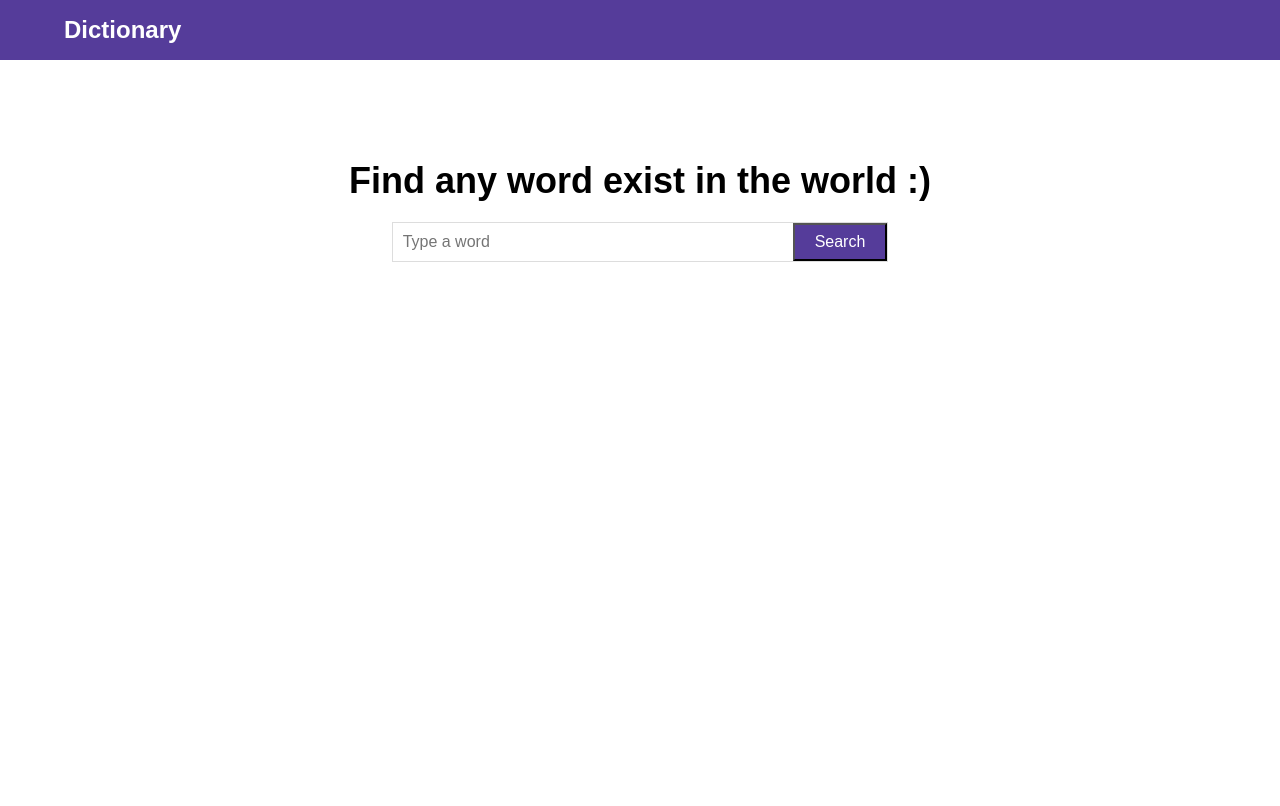
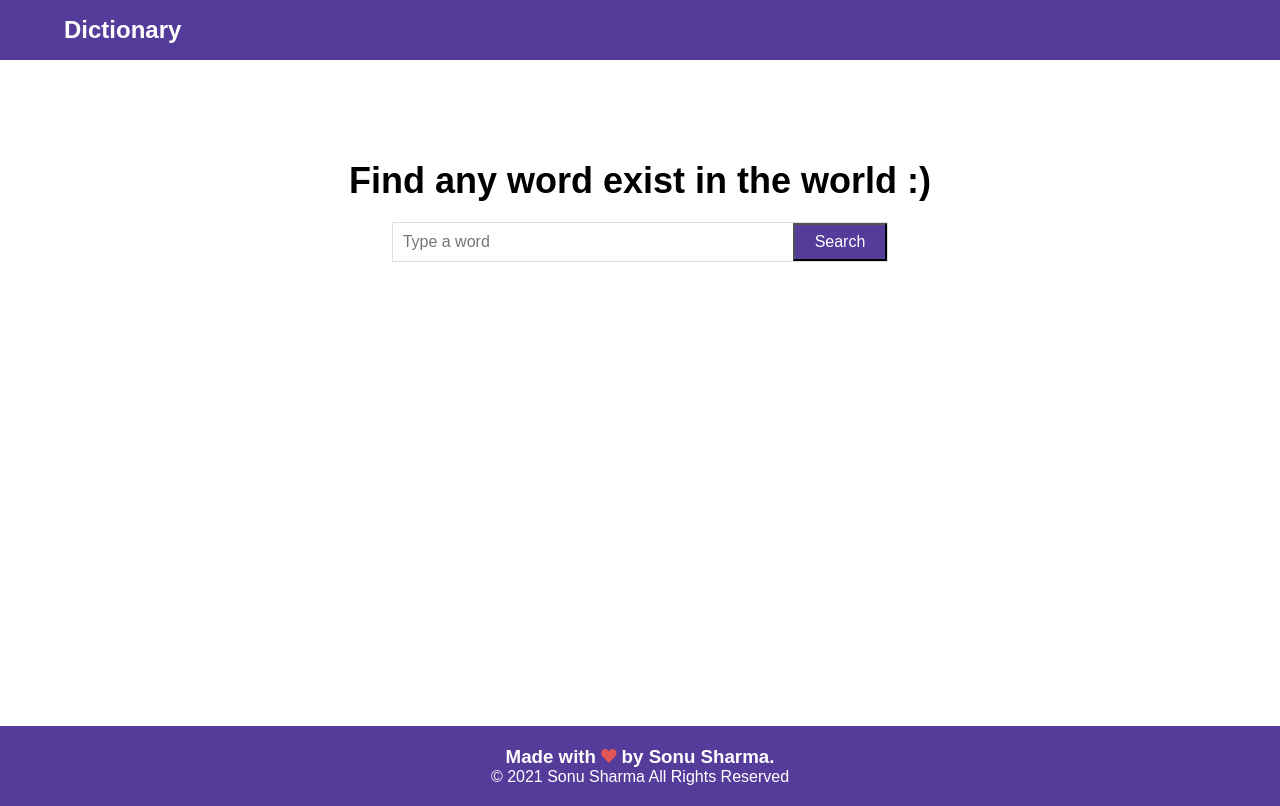
Before and after one commit to sonu28sharma99/Dictionary-Web-Application, a plain HTML site: page index.html in a window 1280 px wide. Drawn offline with nearby package versions, Linux system fonts and the light colour scheme; a web font is replaced by a local one.

Commit message:
footer added

```diff
--- a/index.html
+++ b/index.html
@@ -5,6 +5,7 @@
     <meta charset="UTF-8">
     <meta name="viewport" content="width=device-width, initial-scale=1.0">
     <title>Dictionary app</title>
+    <link rel="stylesheet" type="text/css" href="https://code.ionicframework.com/ionicons/2.0.1/css/ionicons.min.css" />
     <link rel="stylesheet" href="./style.css">
 </head>
 
@@ -24,12 +25,18 @@
             </div>
         </div>
     </section>
+
     <section class="data container">
         <span class="loading">Loading...</span>
         <p class="def"></p>
         <div class="audio"></div>
         <div class="not__found"></div>
     </section>
+
+    <footer>
+        <h3 class="footer-message, center">Made with <i class="icon ion-heart" style="color: #e25555;"></i> by Sonu Sharma.</h3>
+        <p class="center">&#169; 2021 Sonu Sharma All Rights Reserved</p>
+    </footer>
     <script src="./app.js"></script>
 </body>
 
--- a/style.css
+++ b/style.css
@@ -81,3 +81,20 @@ section.data p.def {
 .audio {
   margin-top: 20px;
 }
+
+.footer-message {
+  color:whitesmoke;
+  font-size: 30px;
+}
+
+footer{
+  position: sticky;
+  background: #553c9a;
+  padding: 20px 2px;
+  margin-top: 58vh;
+}
+
+.center {
+  text-align: center;
+  color: white;
+}
```
